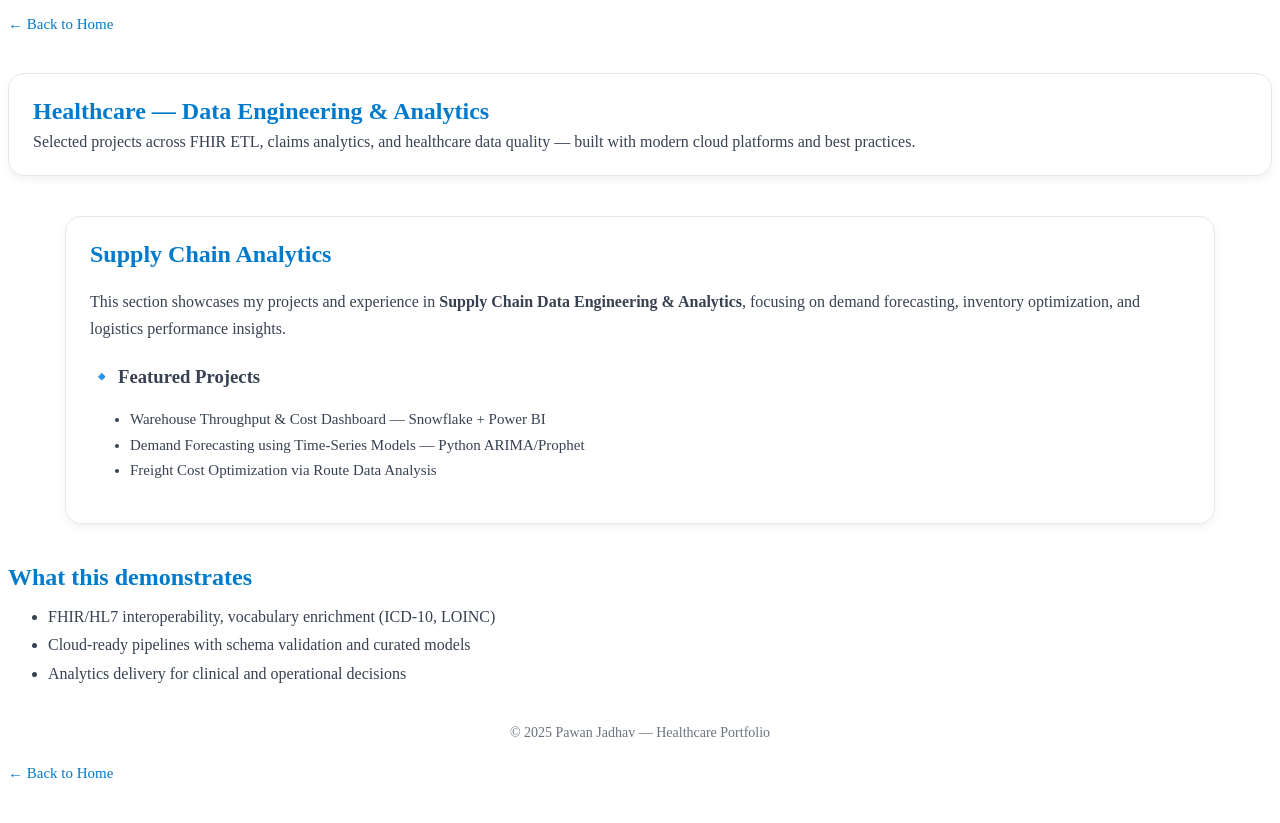
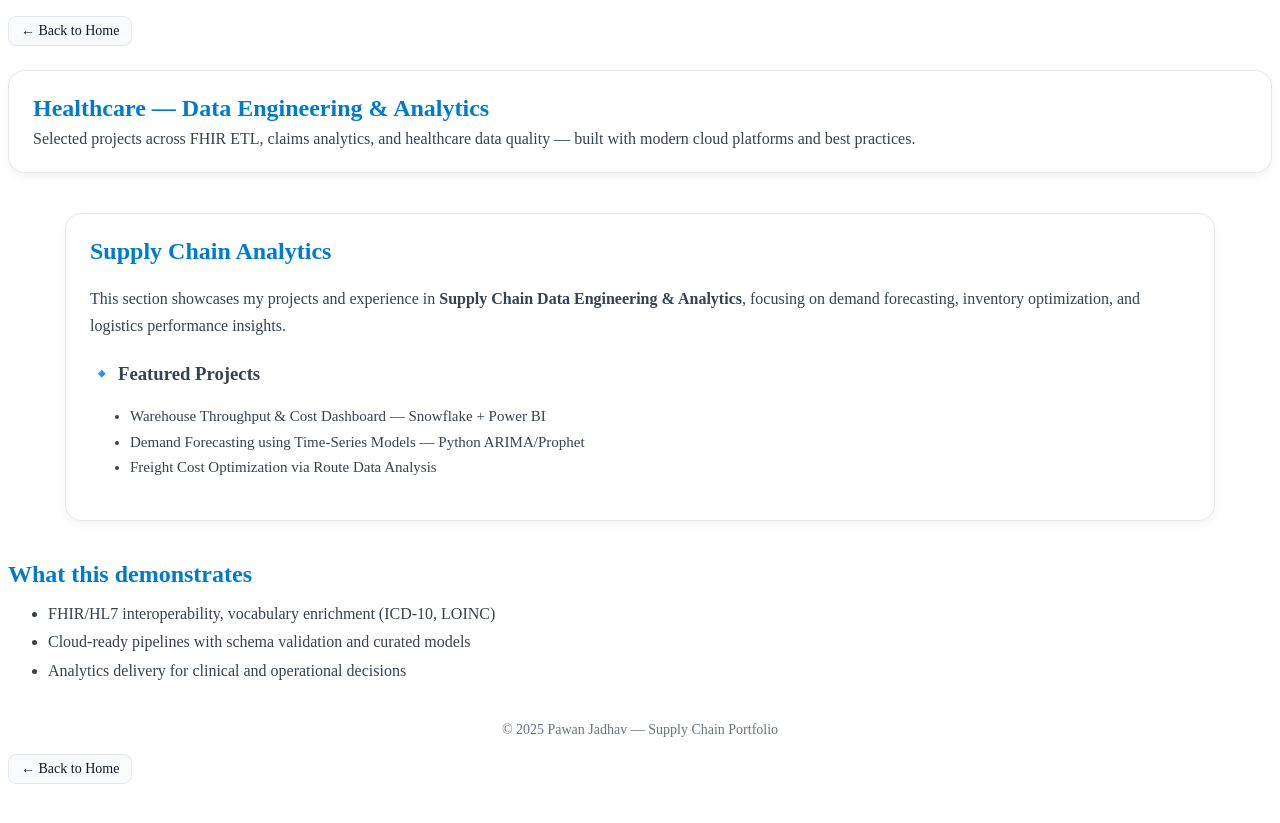
Before and after one commit to PawanJadhav7/PawanJadhav.github.io, a Jekyll site: the page built from supplychain.html, in a window 1280 px wide. Shown: the top 823 px of the page. Built offline with Jekyll 4.4.1, drawn with Linux system fonts in a browser that asks for light colours.

Commit message:
Update supplychain.html

```diff
--- a/supplychain.html
+++ b/supplychain.html
@@ -5,8 +5,9 @@ permalink:/supplychain.html
 description: "Portfolio projects in Supplychain data engineering and analytics"
 ---
 <p style="margin:16px 0;">
-   <!-- Back to Home -->
-  <a href="/" style="display:inline-flex;align-items:center;gap:6px;font-size:15px;color:#007ACC;text-decoration:none;font-weight:500;margin-bottom:16px;">
+  <a href="/" class="btn" style="display:inline-flex;align-items:center;gap:6px;
+      padding:6px 12px;border-radius:8px;border:1px solid #e5e7eb;
+      background:#f8fafc;color:#111827;text-decoration:none;font-size:14px;">
     ← Back to Home
   </a>
 </p>
@@ -57,10 +58,12 @@ description: "Portfolio projects in Supplychain data engineering and analytics"
 </section>
 
 <section style="text-align:center;margin:36px 0 10px;color:#6b7280;font-size:14px;">
-  © 2025 Pawan Jadhav — Healthcare Portfolio
+  © 2025 Pawan Jadhav — Supply Chain Portfolio
 </section>
-<p style="margin-top:24px;">
-    <a href="/" style="display:inline-flex;align-items:center;gap:6px;font-size:15px;color:#007ACC;text-decoration:none;font-weight:500;">
-      ← Back to Home
-    </a>
-  </p>
+<p style="margin:16px 0;">
+  <a href="/" class="btn" style="display:inline-flex;align-items:center;gap:6px;
+      padding:6px 12px;border-radius:8px;border:1px solid #e5e7eb;
+      background:#f8fafc;color:#111827;text-decoration:none;font-size:14px;">
+    ← Back to Home
+  </a>
+</p>
```
